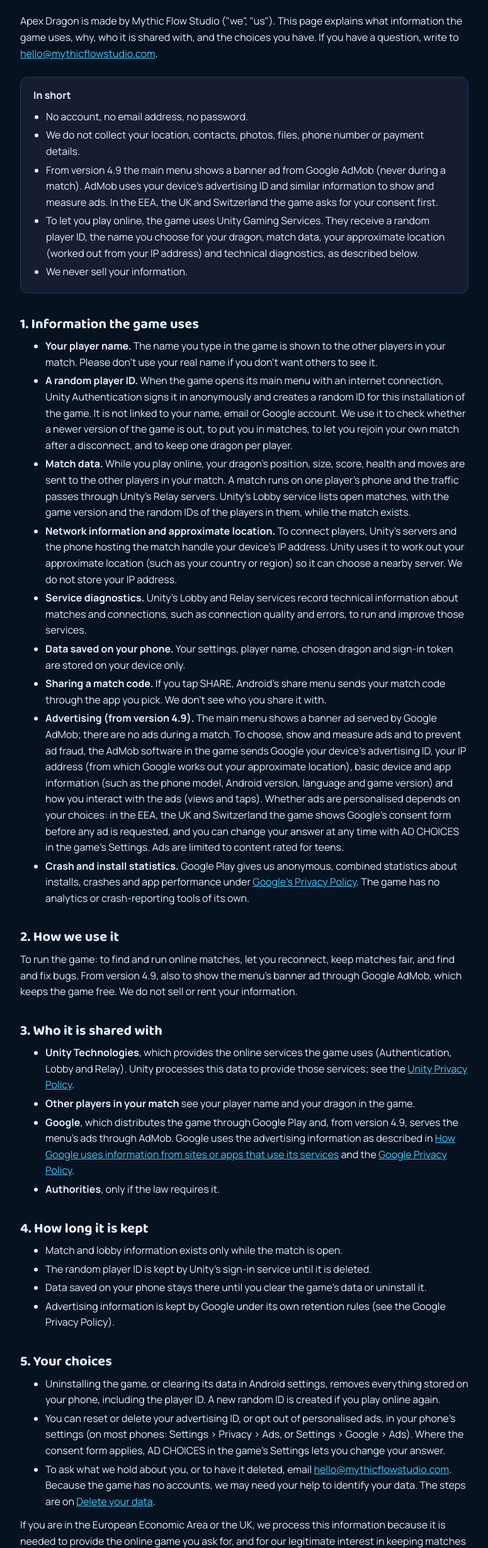
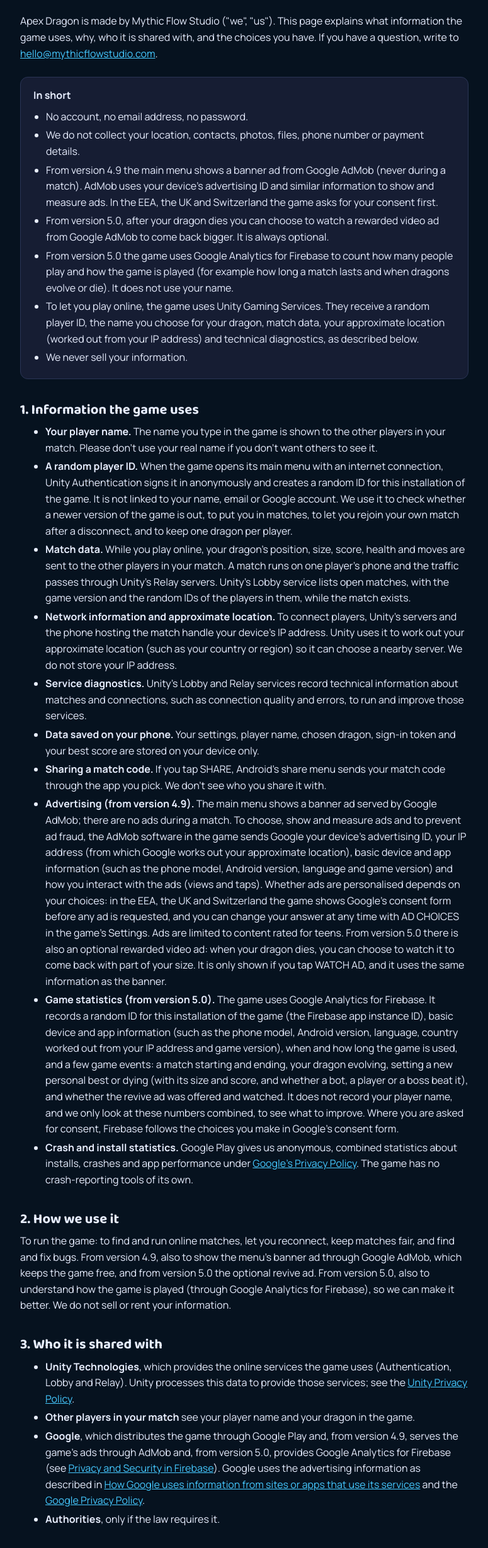
Before and after one commit to danieldaniel128/mythicflowstudio-site, a plain HTML site: page apex-dragon/privacy/index.html in a window 1280 px wide. Shown: the part 194-2652 px from the top of the page at 63% size, without its empty margins (252-1027 px from the left). Drawn offline with Linux system fonts and the light colour scheme.

Commit message:
Apex Dragon privacy: Firebase Analytics, revive ad and personal best (from 5.0)
Co-Authored-By: Claude Opus 5.5 <noreply@anthropic.com>

```diff
--- a/apex-dragon/privacy/index.html
+++ b/apex-dragon/privacy/index.html
@@ -45,7 +45,7 @@
   <a class="back" href="/">&larr; Mythic Flow Studio</a>
 
   <h1>Apex Dragon: Privacy Policy</h1>
-  <p class="meta">Applies to the Android game <strong>Apex Dragon: Evolution .io</strong> (package <span class="dim">com.daniel.apexdragon</span>). Effective 7 November 2026 (first version 20 October 2026).</p>
+  <p class="meta">Applies to the Android game <strong>Apex Dragon: Evolution .io</strong> (package <span class="dim">com.daniel.apexdragon</span>). Effective 10 November 2026 (first version 20 October 2026).</p>
 
   <p>Apex Dragon is made by Mythic Flow Studio ("we", "us"). This page explains what information the game uses, why, who it is shared with, and the choices you have. If you have a question, write to <a href="mailto:hello@mythicflowstudio.com">hello@mythicflowstudio.com</a>.</p>
 
@@ -55,6 +55,8 @@
       <li>No account, no email address, no password.</li>
       <li>We do not collect your location, contacts, photos, files, phone number or payment details.</li>
       <li>From version 4.9 the main menu shows a banner ad from Google AdMob (never during a match). AdMob uses your device's advertising ID and similar information to show and measure ads. In the EEA, the UK and Switzerland the game asks for your consent first.</li>
+      <li>From version 5.0, after your dragon dies you can choose to watch a rewarded video ad from Google AdMob to come back bigger. It is always optional.</li>
+      <li>From version 5.0 the game uses Google Analytics for Firebase to count how many people play and how the game is played (for example how long a match lasts and when dragons evolve or die). It does not use your name.</li>
       <li>To let you play online, the game uses Unity Gaming Services. They receive a random player ID, the name you choose for your dragon, match data, your approximate location (worked out from your IP address) and technical diagnostics, as described below.</li>
       <li>We never sell your information.</li>
     </ul>
@@ -67,20 +69,21 @@
     <li><strong>Match data.</strong> While you play online, your dragon's position, size, score, health and moves are sent to the other players in your match. A match runs on one player's phone and the traffic passes through Unity's Relay servers. Unity's Lobby service lists open matches, with the game version and the random IDs of the players in them, while the match exists.</li>
     <li><strong>Network information and approximate location.</strong> To connect players, Unity's servers and the phone hosting the match handle your device's IP address. Unity uses it to work out your approximate location (such as your country or region) so it can choose a nearby server. We do not store your IP address.</li>
     <li><strong>Service diagnostics.</strong> Unity's Lobby and Relay services record technical information about matches and connections, such as connection quality and errors, to run and improve those services.</li>
-    <li><strong>Data saved on your phone.</strong> Your settings, player name, chosen dragon and sign-in token are stored on your device only.</li>
+    <li><strong>Data saved on your phone.</strong> Your settings, player name, chosen dragon, sign-in token and your best score are stored on your device only.</li>
     <li><strong>Sharing a match code.</strong> If you tap SHARE, Android's share menu sends your match code through the app you pick. We don't see who you share it with.</li>
-    <li><strong>Advertising (from version 4.9).</strong> The main menu shows a banner ad served by Google AdMob; there are no ads during a match. To choose, show and measure ads and to prevent ad fraud, the AdMob software in the game sends Google your device's advertising ID, your IP address (from which Google works out your approximate location), basic device and app information (such as the phone model, Android version, language and game version) and how you interact with the ads (views and taps). Whether ads are personalised depends on your choices: in the EEA, the UK and Switzerland the game shows Google's consent form before any ad is requested, and you can change your answer at any time with AD CHOICES in the game's Settings. Ads are limited to content rated for teens.</li>
-    <li><strong>Crash and install statistics.</strong> Google Play gives us anonymous, combined statistics about installs, crashes and app performance under <a href="https://policies.google.com/privacy">Google's Privacy Policy</a>. The game has no analytics or crash-reporting tools of its own.</li>
+    <li><strong>Advertising (from version 4.9).</strong> The main menu shows a banner ad served by Google AdMob; there are no ads during a match. To choose, show and measure ads and to prevent ad fraud, the AdMob software in the game sends Google your device's advertising ID, your IP address (from which Google works out your approximate location), basic device and app information (such as the phone model, Android version, language and game version) and how you interact with the ads (views and taps). Whether ads are personalised depends on your choices: in the EEA, the UK and Switzerland the game shows Google's consent form before any ad is requested, and you can change your answer at any time with AD CHOICES in the game's Settings. Ads are limited to content rated for teens. From version 5.0 there is also an optional rewarded video ad: when your dragon dies, you can choose to watch it to come back with part of your size. It is only shown if you tap WATCH AD, and it uses the same information as the banner.</li>
+    <li><strong>Game statistics (from version 5.0).</strong> The game uses Google Analytics for Firebase. It records a random ID for this installation of the game (the Firebase app instance ID), basic device and app information (such as the phone model, Android version, language, country worked out from your IP address and game version), when and how long the game is used, and a few game events: a match starting and ending, your dragon evolving, setting a new personal best or dying (with its size and score, and whether a bot, a player or a boss beat it), and whether the revive ad was offered and watched. It does not record your player name, and we only look at these numbers combined, to see what to improve. Where you are asked for consent, Firebase follows the choices you make in Google's consent form.</li>
+    <li><strong>Crash and install statistics.</strong> Google Play gives us anonymous, combined statistics about installs, crashes and app performance under <a href="https://policies.google.com/privacy">Google's Privacy Policy</a>. The game has no crash-reporting tools of its own.</li>
   </ul>
 
   <h2>2. How we use it</h2>
-  <p>To run the game: to find and run online matches, let you reconnect, keep matches fair, and find and fix bugs. From version 4.9, also to show the menu's banner ad through Google AdMob, which keeps the game free. We do not sell or rent your information.</p>
+  <p>To run the game: to find and run online matches, let you reconnect, keep matches fair, and find and fix bugs. From version 4.9, also to show the menu's banner ad through Google AdMob, which keeps the game free, and from version 5.0 the optional revive ad. From version 5.0, also to understand how the game is played (through Google Analytics for Firebase), so we can make it better. We do not sell or rent your information.</p>
 
   <h2>3. Who it is shared with</h2>
   <ul>
     <li><strong>Unity Technologies</strong>, which provides the online services the game uses (Authentication, Lobby and Relay). Unity processes this data to provide those services; see the <a href="https://unity.com/legal/privacy-policy">Unity Privacy Policy</a>.</li>
     <li><strong>Other players in your match</strong> see your player name and your dragon in the game.</li>
-    <li><strong>Google</strong>, which distributes the game through Google Play and, from version 4.9, serves the menu's ads through AdMob. Google uses the advertising information as described in <a href="https://policies.google.com/technologies/partner-sites">How Google uses information from sites or apps that use its services</a> and the <a href="https://policies.google.com/privacy">Google Privacy Policy</a>.</li>
+    <li><strong>Google</strong>, which distributes the game through Google Play and, from version 4.9, serves the game's ads through AdMob and, from version 5.0, provides Google Analytics for Firebase (see <a href="https://firebase.google.com/support/privacy">Privacy and Security in Firebase</a>). Google uses the advertising information as described in <a href="https://policies.google.com/technologies/partner-sites">How Google uses information from sites or apps that use its services</a> and the <a href="https://policies.google.com/privacy">Google Privacy Policy</a>.</li>
     <li><strong>Authorities</strong>, only if the law requires it.</li>
   </ul>
 
@@ -90,15 +93,16 @@
     <li>The random player ID is kept by Unity's sign-in service until it is deleted.</li>
     <li>Data saved on your phone stays there until you clear the game's data or uninstall it.</li>
     <li>Advertising information is kept by Google under its own retention rules (see the Google Privacy Policy).</li>
+    <li>Game statistics in Google Analytics for Firebase are kept for the period set in Google Analytics (we use the shortest standard setting, two months, for data linked to the installation ID); combined reports may be kept longer.</li>
   </ul>
 
   <h2>5. Your choices</h2>
   <ul>
-    <li>Uninstalling the game, or clearing its data in Android settings, removes everything stored on your phone, including the player ID. A new random ID is created if you play online again.</li>
+    <li>Uninstalling the game, or clearing its data in Android settings, removes everything stored on your phone, including the player ID and the Firebase installation ID. New random IDs are created if you play again.</li>
     <li>You can reset or delete your advertising ID, or opt out of personalised ads, in your phone's settings (on most phones: Settings &gt; Privacy &gt; Ads, or Settings &gt; Google &gt; Ads). Where the consent form applies, AD CHOICES in the game's Settings lets you change your answer.</li>
     <li>To ask what we hold about you, or to have it deleted, email <a href="mailto:hello@mythicflowstudio.com">hello@mythicflowstudio.com</a>. Because the game has no accounts, we may need your help to identify your data. The steps are on <a href="../delete-data/">Delete your data</a>.</li>
   </ul>
-  <p>If you are in the European Economic Area or the UK, we process this information because it is needed to provide the online game you ask for, and for our legitimate interest in keeping matches fair and the game working. Advertising data is processed by Google on the basis of the consent you give (or refuse) in the consent form. You also have the right to complain to your local data protection authority.</p>
+  <p>If you are in the European Economic Area or the UK, we process this information because it is needed to provide the online game you ask for, and for our legitimate interest in keeping matches fair, the game working, and in understanding how it is played (game statistics). Advertising data is processed by Google on the basis of the consent you give (or refuse) in the consent form. You also have the right to complain to your local data protection authority.</p>
 
   <h2>6. Children</h2>
   <p>Apex Dragon is not directed at children under 13, and we do not knowingly collect personal information from them. If you believe a child under 13 has given us personal information, email us and we will delete it.</p>
```
